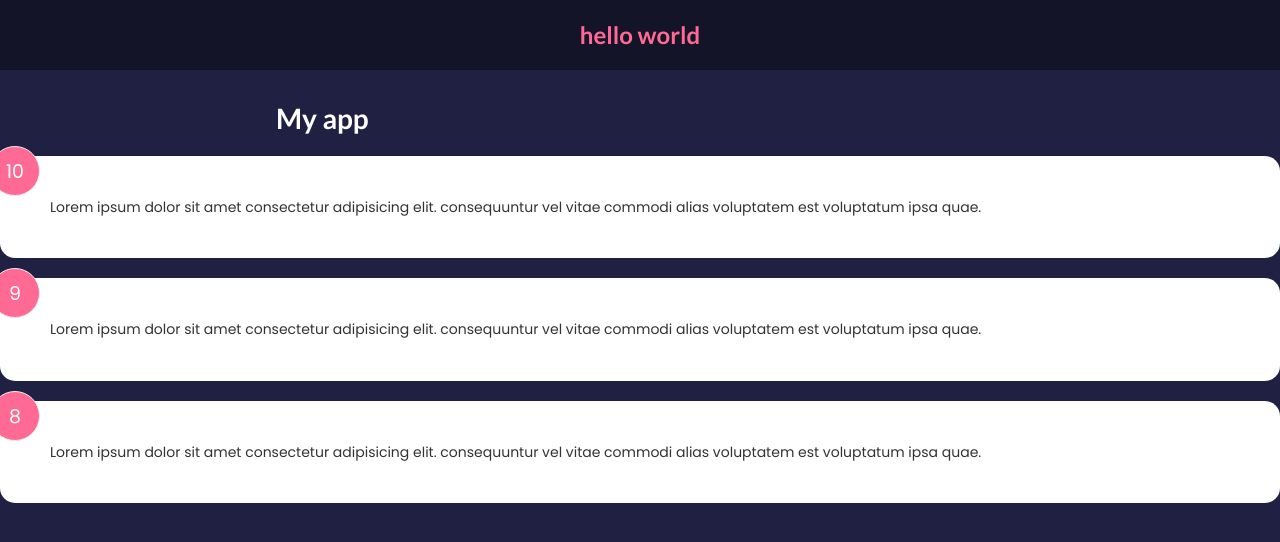
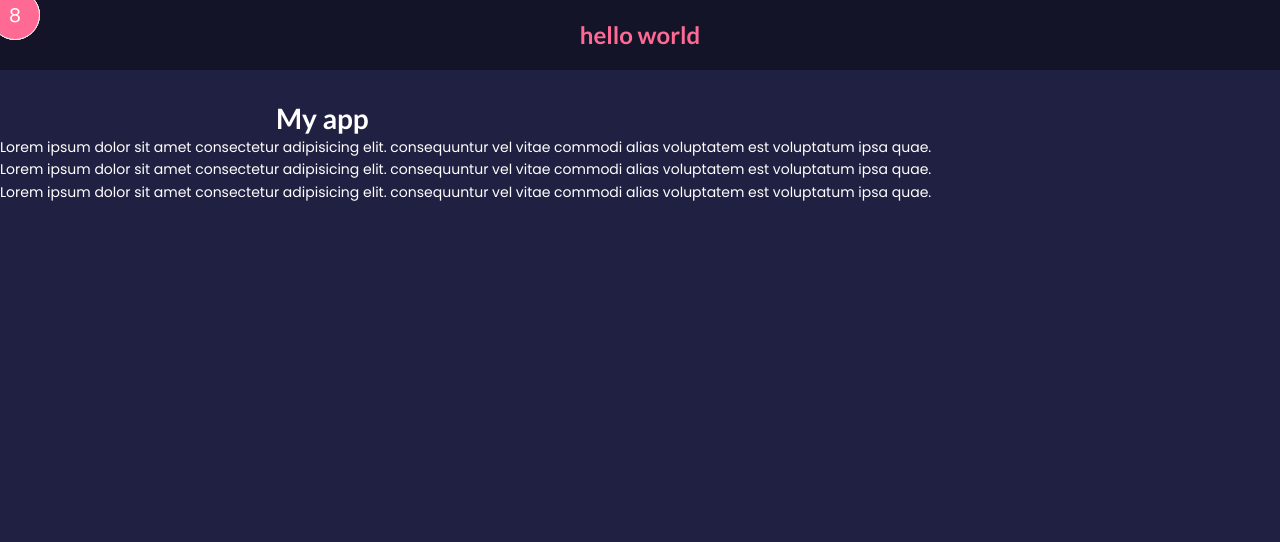
Before and after one commit to oliveroliverio/ud-brad-traversy-react-front-to-back-2022, a React (Create React App) app: page / in a window 1280 px wide. Shown: the top 542 px of the page. Built offline with nearby package versions, Linux system fonts and the light colour scheme.

Commit message:
01 refactoring a Cardcomponent

```diff
--- a/src/components/FeedbackItem.js
+++ b/src/components/FeedbackItem.js
@@ -1,12 +1,12 @@
+import Card from "./shared/Card";
 
-function FeedbackItem({item}) {
-
+function FeedbackItem({ item }) {
   return (
-    <div className='card'>
+    <Card>
       <div className="num-display">{item.rating}</div>
       <div className="text-display">{item.text}</div>
-    </div>
-  )
+    </Card>
+  );
 }
 
-export default FeedbackItem
+export default FeedbackItem;
--- /dev/null
+++ b/src/components/shared/Card.js
@@ -0,0 +1,7 @@
+import React from "react";
+
+function Card({ children }) {
+  return <div> {children} </div>;
+}
+
+export default Card;
```
